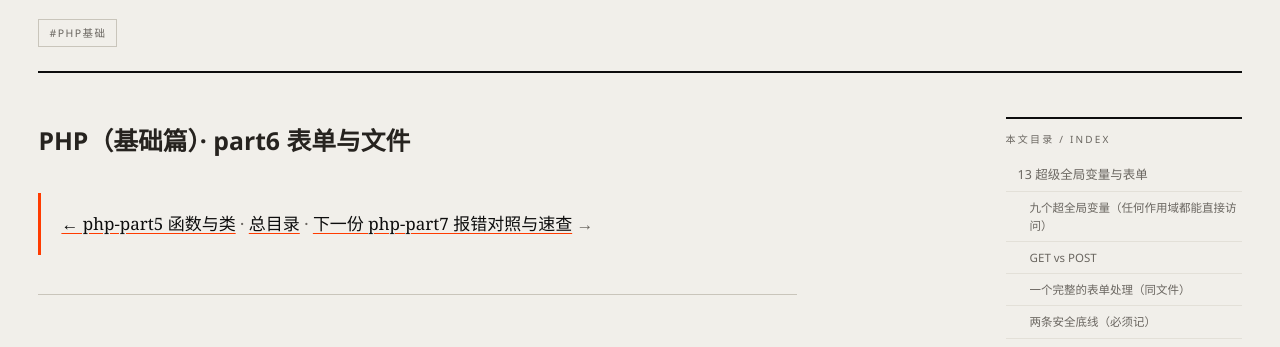
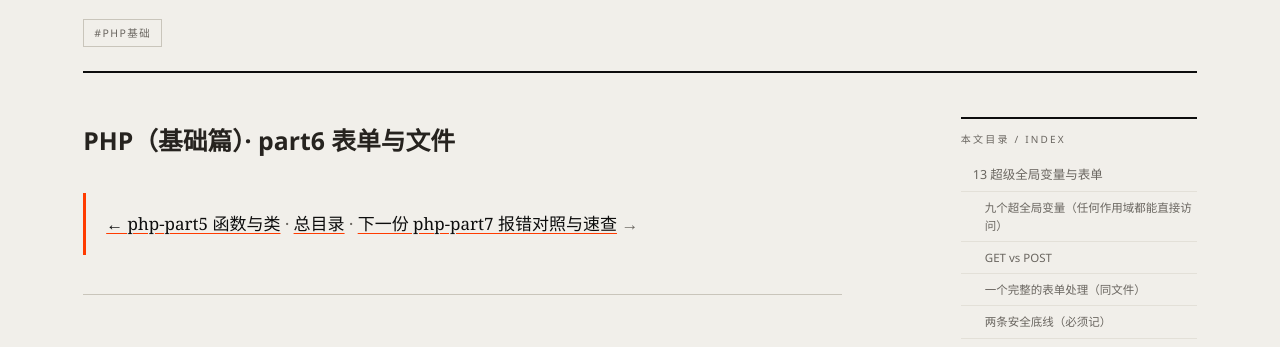
Before and after one commit to leisure23/leisure23.github.io, an Astro site: page /blog/php-basic/php-part6 in a window 1280 px wide. Shown: the part 292-639 px from the top of the page. Built offline with nearby package versions, Linux system fonts and the light colour scheme; Astro itself is replaced by a stand-in of ours.

Commit message:
文章页两侧留白加大（只影响文章页，首页与内页不变）

```diff
--- a/src/pages/blog/[...id].astro
+++ b/src/pages/blog/[...id].astro
@@ -49,7 +49,7 @@ const jsonLd = {
 <BaseLayout title={post.data.title} description={post.data.description} type="article" jsonLd={jsonLd}>
   <div class="post-progress" aria-hidden="true"></div>
 
-  <div class="wrap">
+  <div class="wrap wrap--post">
     <header class="post-head">
       <div class="kicker-row">
         <a href={withBase('blog/')}>← 全部笔记</a>
--- a/src/styles/global.css
+++ b/src/styles/global.css
@@ -954,6 +954,13 @@ main {
   padding-block: clamp(28px, 4vw, 44px) 64px;
 }
 
+/* 文章页两侧多留白：只影响文章正文页，首页和内页不变 */
+@media (min-width: 861px) {
+  .wrap--post {
+    padding-inline: clamp(48px, 6.5vw, 128px);
+  }
+}
+
 @media (max-width: 1040px) {
   .post-shell {
     grid-template-columns: minmax(0, 1fr);
```
